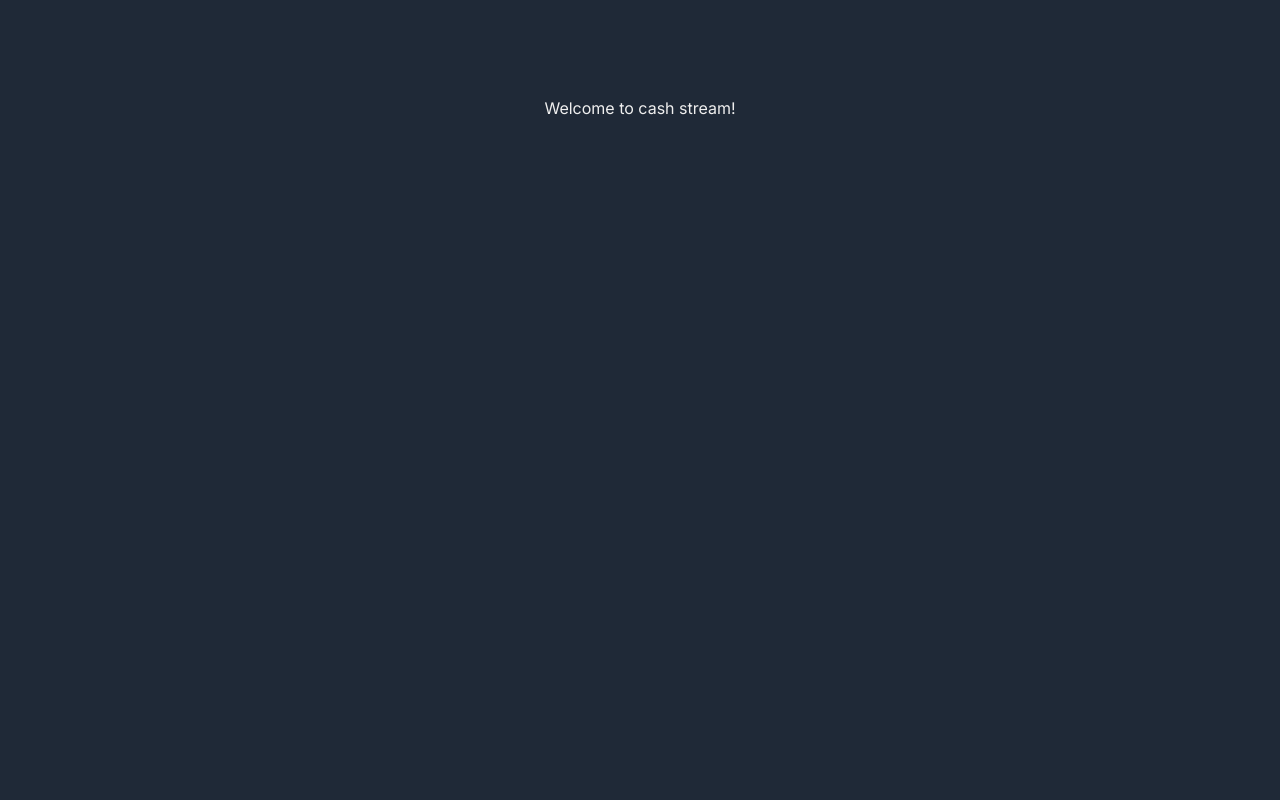
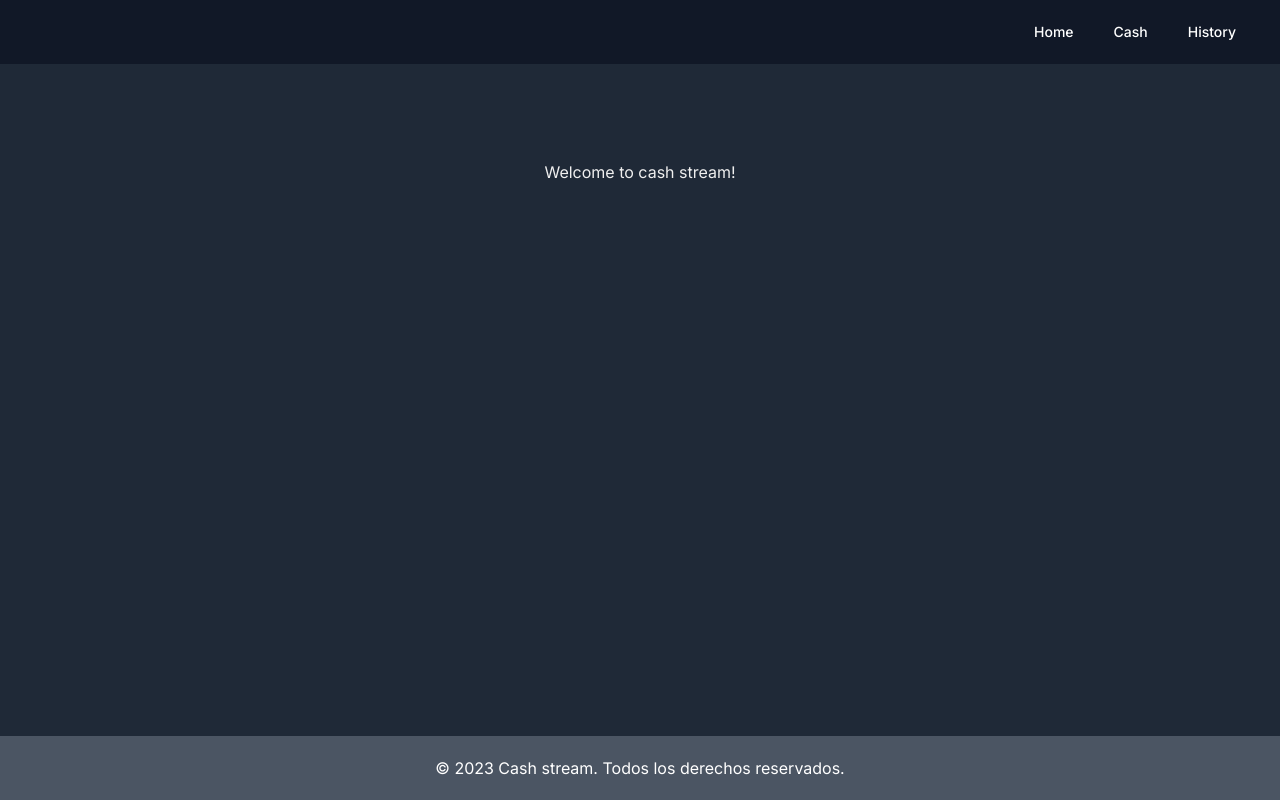
Before and after one commit to DiegoIpaez/cash-stream-app, a Next.js app: page / in a window 1280 px wide. Built offline with nearby package versions, Linux system fonts and the light colour scheme.

Commit message:
added footer and navbar

```diff
--- a/src/app/layout.tsx
+++ b/src/app/layout.tsx
@@ -1,21 +1,27 @@
-import './globals.css'
-import { Inter } from 'next/font/google'
+import "./globals.css";
+import { Inter } from "next/font/google";
+import Navbar from "@/components/Navbar/Navbar";
+import Footer from "@/components/Footer/Footer";
 
-const inter = Inter({ subsets: ['latin'] })
+const inter = Inter({ subsets: ["latin"] });
 
 export const metadata = {
-  title: 'Create Next App',
-  description: 'Generated by create next app',
-}
+  title: "Cash stream - Manage your money",
+  description: "Manage the entry and exit of money.",
+};
 
 export default function RootLayout({
   children,
 }: {
-  children: React.ReactNode
+  children: React.ReactNode;
 }) {
   return (
     <html lang="en">
-      <body className={inter.className}>{children}</body>
+      <body className={`${inter.className} flex flex-col min-h-screen`}>
+        <Navbar />
+        <main className="flex-1">{children}</main>
+        <Footer />
+      </body>
     </html>
-  )
+  );
 }
--- /dev/null
+++ b/src/components/Footer/Footer.tsx
@@ -0,0 +1,11 @@
+import React from "react";
+
+export default function Footer() {
+  return (
+    <footer className="bg-gray-600 py-5 text-center w-full mt-8">
+      <p className="text-white">
+        © 2023 Cash stream. Todos los derechos reservados.
+      </p>
+    </footer>
+  );
+}
--- /dev/null
+++ b/src/components/Navbar/Navbar.tsx
@@ -0,0 +1,34 @@
+import Link from "next/link";
+
+const Navbar = () => {
+  const links = [
+    { href: "/", label: "Home" },
+    { href: "/cash", label: "Cash" },
+    { href: "/history", label: "History" },
+  ];
+
+  return (
+    <header>
+      <nav className="bg-gray-900">
+        <div className="max-w-7xl mx-auto px-4 sm:px-6 lg:px-8">
+          <div className="flex items-center justify-between h-16">
+            <div className="flex-shrink-0"></div>
+            <div className="flex items-center space-x-4">
+              {links.map((link) => (
+                <Link
+                  key={link.href}
+                  href={link.href}
+                  className="text-sm font-medium text-white hover:bg-gray-700 px-3 py-2 rounded-md"
+                >
+                  {link.label}
+                </Link>
+              ))}
+            </div>
+          </div>
+        </div>
+      </nav>
+    </header>
+  );
+};
+
+export default Navbar;
```
